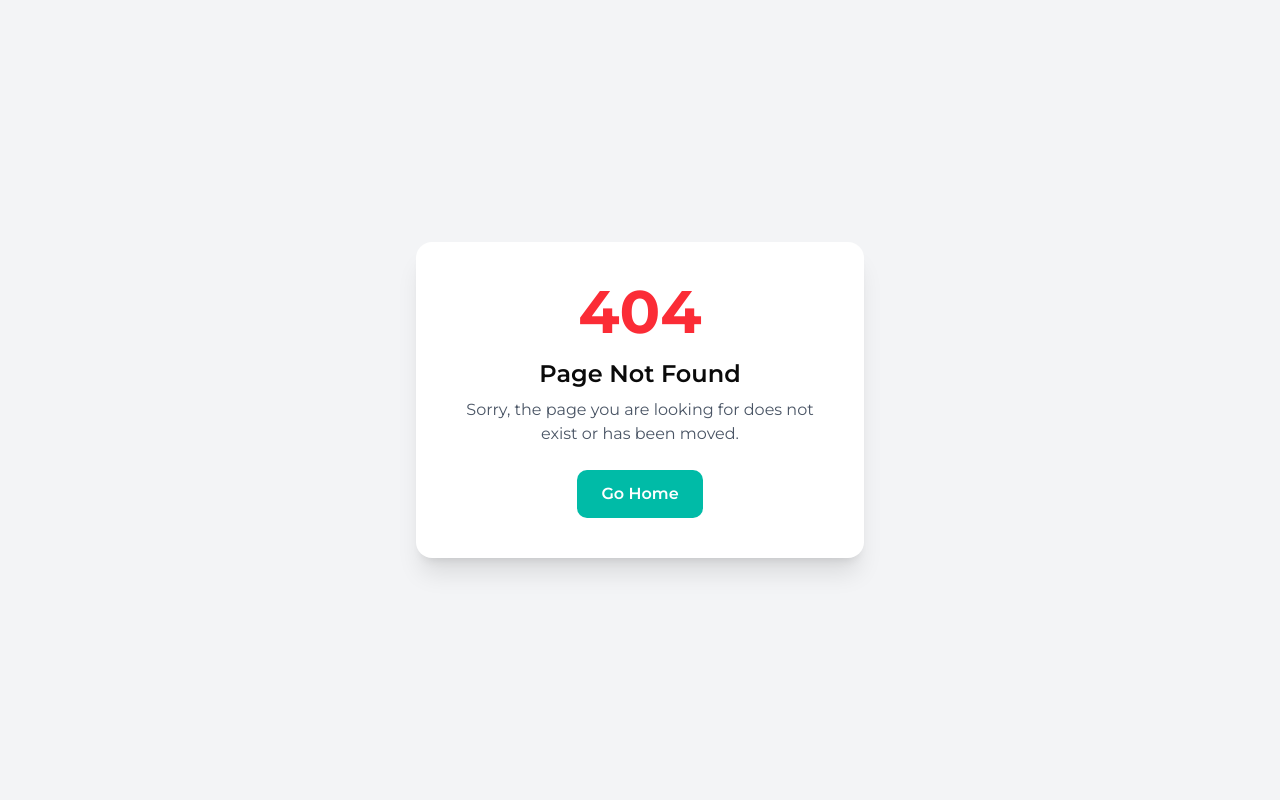
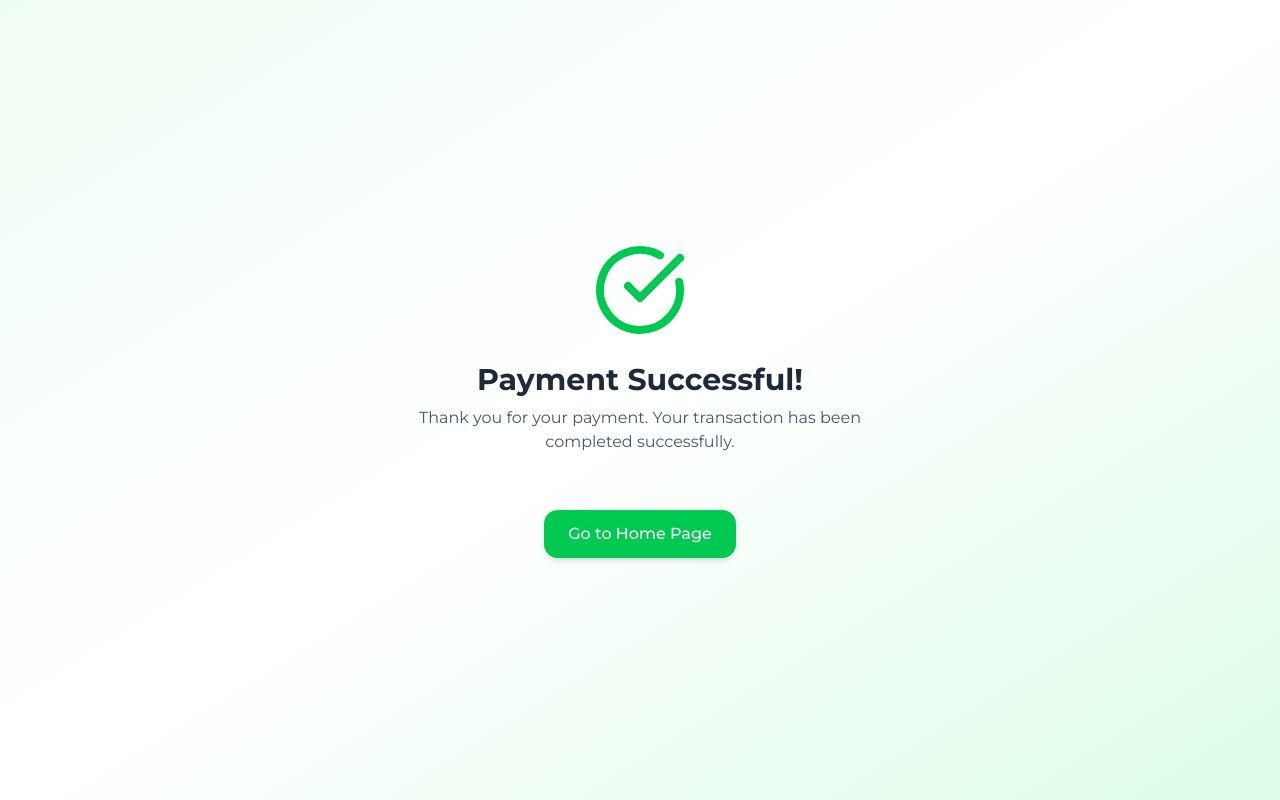
Before and after one commit to MD-Ishan-Rana-MIR/MSC_FrontEnd, a React (Vite) app: page /PaymentSuccess in a window 1280 px wide. Before the commit this address had no page. Built offline with nearby package versions, Linux system fonts and the light colour scheme.

Commit message:
payment done

```diff
--- a/package.json
+++ b/package.json
@@ -19,6 +19,7 @@
     "axios": "^1.12.0",
     "class-variance-authority": "^0.7.1",
     "clsx": "^2.1.1",
+    "framer-motion": "^12.23.24",
     "lucide-react": "^0.540.0",
     "motion": "^12.23.18",
     "react": "^19.1.1",
--- /dev/null
+++ b/src/components/website/PaymentSuccess.jsx
@@ -0,0 +1,73 @@
+import { motion } from "framer-motion";
+import { CheckCircle } from "lucide-react";
+import React from "react";
+
+export default function PaymentSuccess() {
+    return (
+        <div className="min-h-screen bg-gradient-to-br from-green-50 via-white to-green-100 flex flex-col items-center justify-center px-6">
+            {/* Animated Check Icon */}
+            <motion.div
+                initial={{ scale: 0 }}
+                animate={{ scale: 1 }}
+                transition={{ type: "spring", stiffness: 200, damping: 10 }}
+                className="mb-6"
+            >
+                <CheckCircle className="text-green-500 w-24 h-24" />
+            </motion.div>
+
+            {/* Success Text */}
+            <motion.h1
+                initial={{ opacity: 0, y: 30 }}
+                animate={{ opacity: 1, y: 0 }}
+                transition={{ delay: 0.2 }}
+                className="text-3xl font-bold text-gray-800 mb-2 text-center"
+            >
+                Payment Successful!
+            </motion.h1>
+
+            <motion.p
+                initial={{ opacity: 0, y: 30 }}
+                animate={{ opacity: 1, y: 0 }}
+                transition={{ delay: 0.4 }}
+                className="text-gray-600 text-center mb-6 max-w-md"
+            >
+                Thank you for your payment. Your transaction has been completed successfully.
+            </motion.p>
+
+            {/* Transaction Card */}
+            {/* <motion.div
+                initial={{ opacity: 0, y: 40 }}
+                animate={{ opacity: 1, y: 0 }}
+                transition={{ delay: 0.6 }}
+                className="bg-white shadow-lg rounded-2xl p-6 w-full max-w-md text-center border border-green-100"
+            >
+                <h2 className="text-lg font-semibold text-gray-800 mb-3">Transaction Details</h2>
+                <div className="text-sm text-gray-600 space-y-2">
+                    <p>
+                        <span className="font-medium text-gray-700">Transaction ID:</span> #TXN12458632
+                    </p>
+                    <p>
+                        <span className="font-medium text-gray-700">Amount:</span> $149.00
+                    </p>
+                    <p>
+                        <span className="font-medium text-gray-700">Payment Method:</span> Credit Card
+                    </p>
+                    <p>
+                        <span className="font-medium text-gray-700">Date:</span> October 15, 2025
+                    </p>
+                </div>
+            </motion.div> */}
+
+            {/* Button */}
+            <motion.button
+                initial={{ opacity: 0, y: 20 }}
+                animate={{ opacity: 1, y: 0 }}
+                transition={{ delay: 0.8 }}
+                className="mt-8 cursor-pointer bg-green-500 hover:bg-green-600 text-white font-medium px-6 py-3 rounded-xl shadow-md transition duration-300"
+                onClick={() => (window.location.href = "/")}
+            >
+                Go to Home Page
+            </motion.button>
+        </div>
+    );
+}
--- /dev/null
+++ b/src/components/website/team/PaymentFail.jsx
@@ -0,0 +1,9 @@
+import React from 'react'
+
+const PaymentFail = () => {
+  return (
+    <div>PaymentFail</div>
+  )
+}
+
+export default PaymentFail
--- a/src/page/website/cart-page/CartPage.jsx
+++ b/src/page/website/cart-page/CartPage.jsx
@@ -4,6 +4,7 @@ import useAxiosSecure from '@/hooks/useAxiosSecure'
 import toast, { Toaster } from 'react-hot-toast';
 import { FaCartArrowDown } from 'react-icons/fa6';
 import { useCreateInvoiceMutation } from '@/redux/invoice/invoiceApi';
+import { useNavigate } from 'react-router-dom';
 
 const CartPage = () => {
   const axiosSecure = useAxiosSecure();
@@ -16,7 +17,8 @@ const CartPage = () => {
     }
   });
 
-  console.log(data);
+
+
 
 
   const cartItems = Array.isArray(data) ? data : [];
@@ -39,14 +41,17 @@ const CartPage = () => {
   };
 
   const [createInvoice,] = useCreateInvoiceMutation();
+  const navigate = useNavigate();
 
   const handleInvoice = async () => {
     try {
       const res = await createInvoice().unwrap();
       if (res) {
-        window.location.href = res?.data?.GatewayPageUrl
+        navigate("/PaymentSuccess");
+        // window.location.href = res?.data?.GatewayPageUrl
       }
     } catch (error) {
+      navigate("/PaymentSuccess");
       toast.error(error?.data?.msg || 'Something went wrong');
     }
   }
```
Also changed, not shown: src/router/MainRouter.jsx (+24 -13 lines), 2 other files (tests, documents, lock files or other folders).
